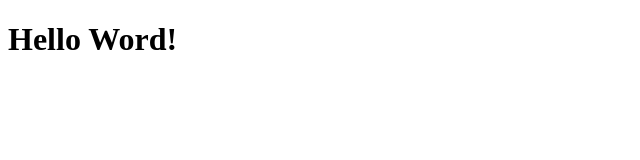
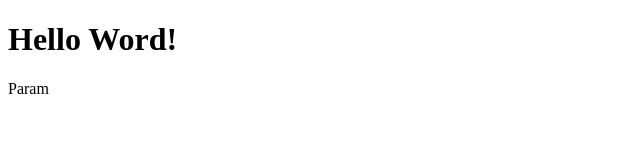
Before and after one commit to Muhammad-Faraz-Ali/git-practise, a plain HTML site: page index.html in a window 1280 px wide. Shown: the full height of the page, 0-640 px from the left. Drawn offline with Linux system fonts and the light colour scheme.

Commit message:
Modifying both files

```diff
--- a/app.js
+++ b/app.js
@@ -1 +1,2 @@
 console.log("JavaScript");
+console.log("React");
--- a/index.html
+++ b/index.html
@@ -7,5 +7,6 @@
 </head>
 <body>
     <h1>Hello Word!</h1>
+    <p>Param</p>
 </body>
 </html>
```
